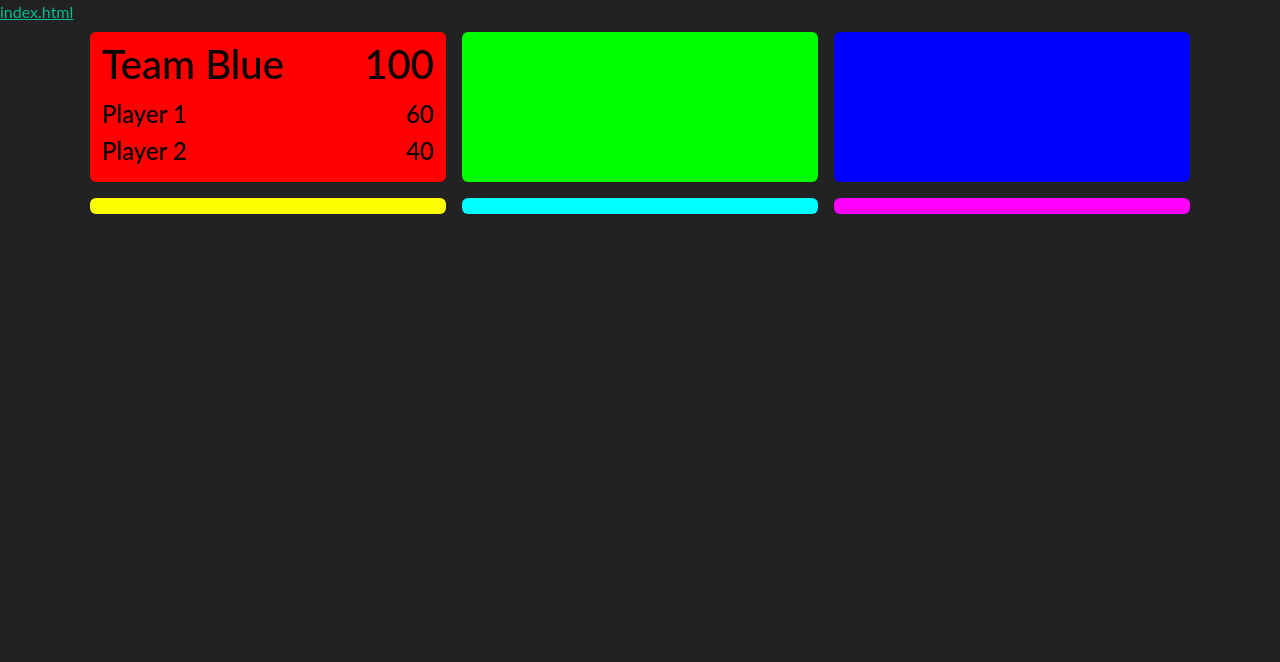
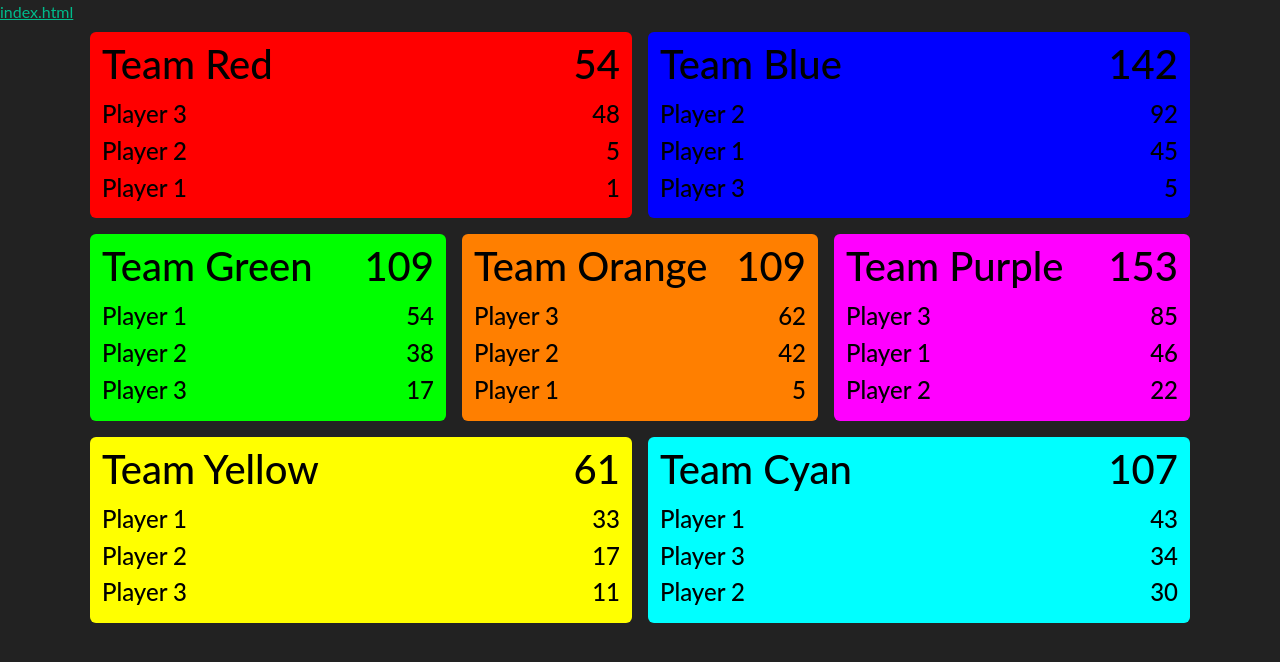
Before and after one commit to Loewe111/LoeweTag-Server, a website: page ui/leaderboard.html in a window 1280 px wide. Drawn offline with Linux system fonts and the light colour scheme.

Commit message:
random values in leaderboard

```diff
--- a/ui/leaderboard.html
+++ b/ui/leaderboard.html
@@ -4,46 +4,26 @@
     <meta http-equiv="Content-Security-Policy" content="default-src 'self'; script-src 'self'">
     <link rel="stylesheet" href="bootstrap.css">
     <link rel="stylesheet" href="leaderboard.css">
+    <script src="leaderboard.js" defer></script>
     <title>LoeweTag</title>
   </head>
   <body>
     <a href="index.html">index.html</a>
 
     <div class="container d-flex justify-content-around">
-      <div class="container bg-team-red text-black rounded m-2 p-2 " id="team-red">
-
-        <div class="d-flex justify-content-between mx-1 mb-1">
-          <h2>Team Blue</h2>
-          <h2>100</h2>
-        </div>
-        <div class="d-flex justify-content-between mx-1">
-          <h4>Player 1</h4>
-          <h4>60</h4>
-        </div>
-        <div class="d-flex justify-content-between mx-1">
-          <h4>Player 2</h4>
-          <h4>40</h4>
-        </div>
-
-      </div>
-      <div class="container bg-team-green text-black rounded m-2 p-2 " id="team-green">
-
-      </div>
-      <div class="container bg-team-blue text-black rounded m-2 p-2 " id="team-blue">
-
-      </div>
+      <div class="container bg-team-red text-black rounded m-2 p-2 hidden " id="team-red"></div>
+      <div class="container bg-team-blue text-black rounded m-2 p-2 hidden " id="team-blue"></div>
     </div>
 
     <div class="container d-flex justify-content-around">
-      <div class="container bg-team-yellow text-black rounded m-2 p-2" id="team-yellow">
+      <div class="container bg-team-green text-black rounded m-2 p-2 hidden " id="team-green"></div>
+      <div class="container bg-team-orange text-black rounded m-2 p-2 hidden " id="team-orange"></div>
+      <div class="container bg-team-purple text-black rounded m-2 p-2 hidden" id="team-purple"></div>
+    </div>
 
-      </div>
-      <div class="container bg-team-cyan text-black rounded m-2 p-2 " id="team-cyan">
-
-      </div>
-      <div class="container bg-team-purple text-black rounded m-2 p-2 " id="team-purple">
-
-      </div>
+    <div class="container d-flex justify-content-around">
+      <div class="container bg-team-yellow text-black rounded m-2 p-2 hidden" id="team-yellow"></div>
+      <div class="container bg-team-cyan text-black rounded m-2 p-2 hidden " id="team-cyan"></div>
     </div>
   </body>
 </html>
--- a/ui/leaderboard.js
+++ b/ui/leaderboard.js
@@ -1,10 +1,63 @@
-teams = {
-  1234: 1,
-  5678: 1,
-  1111: 2,
-  1122: 2,
-  3445: 4,
-  1233: 5,
-  1555: 4,
-  1239: 4
+//create an object containing the team ids and their names
+teamNames = {
+  "team-red": "Team Red",
+  "team-blue": "Team Blue",
+  "team-green": "Team Green",
+  "team-yellow": "Team Yellow",
+  "team-purple": "Team Purple",
+  "team-cyan": "Team Cyan",
+  "team-orange": "Team Orange",
+};
+
+function generateTeamLeaderboard(id, name, players) {
+  if(!players) return -1;
+  //Overall score
+  parent = document.getElementById(id);
+  headerDiv = document.createElement("div");
+  headerDiv.classList = "d-flex justify-content-between mx-1 mb-1";
+  header = document.createElement("h2");
+  header.innerHTML = name;
+
+  var sum = 0;
+  players.forEach((player) => {
+    sum += player.score;
+  });
+  scoreSum = document.createElement("h2");
+  scoreSum.innerHTML = sum;
+
+  headerDiv.appendChild(header);
+  headerDiv.appendChild(scoreSum);
+  parent.innerHTML = "";
+  parent.appendChild(headerDiv);
+
+  //Scores for each player
+
+  //sort players by score
+  players.sort((a, b) => {
+    return b.score - a.score;
+  });
+
+  players.forEach((player) => {
+    playerDiv = document.createElement("div");
+    playerDiv.classList = "d-flex justify-content-between mx-1";
+    playerName = document.createElement("h4");
+    playerName.innerHTML = player.name;
+    playerScore = document.createElement("h4");
+    playerScore.innerHTML = player.score;
+    playerDiv.appendChild(playerName);
+    playerDiv.appendChild(playerScore);
+    parent.appendChild(playerDiv);
+  });
+
+  //show the leaderboard
+  parent.classList.remove("hidden");
 }
+
+// test all teams with random scores
+Object.entries(teamNames).forEach(([id, name]) => {
+  generateTeamLeaderboard(id, name, [
+    { name: "Player 1", score: Math.floor(Math.random() * 100) },
+    { name: "Player 2", score: Math.floor(Math.random() * 100) },
+    { name: "Player 3", score: Math.floor(Math.random() * 100) },
+  ]);
+});
```
Also changed, not shown: ui/index.js (line endings or trailing spaces).
